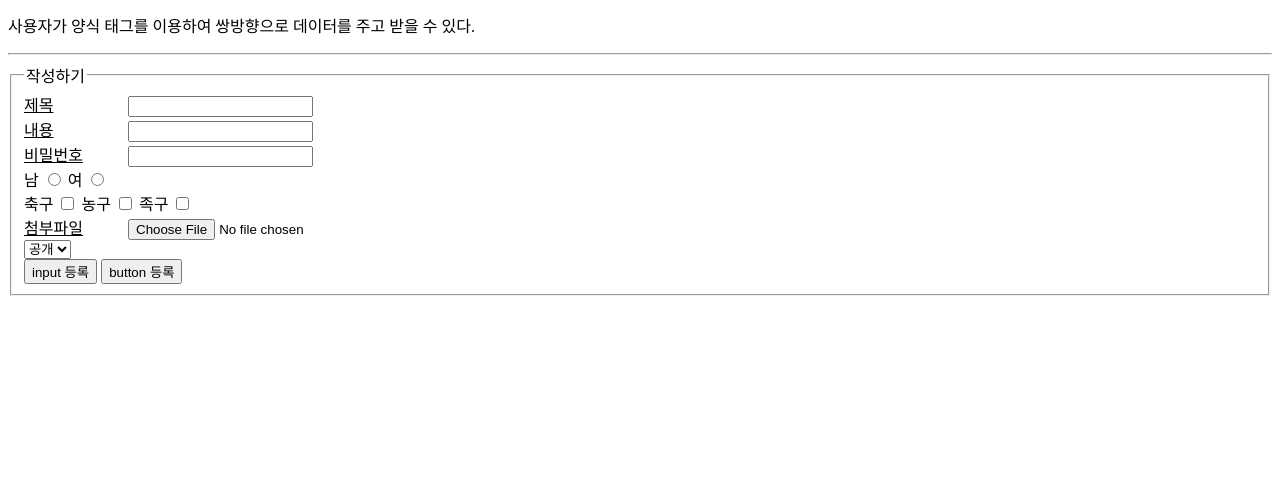
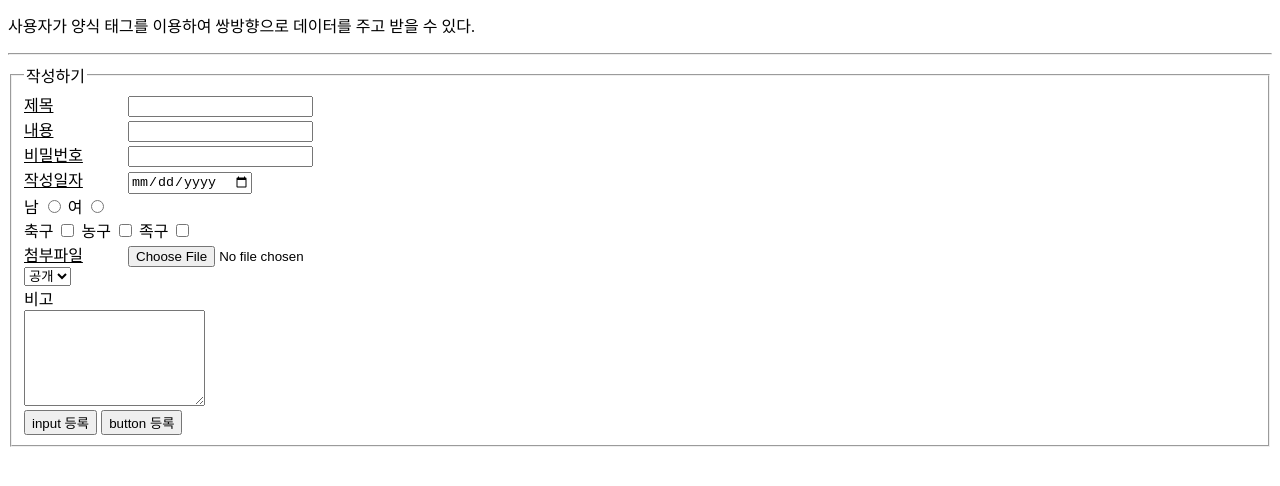
Before and after one commit to XII1071/XII1071-20241120_HtmlCssJS, a plain HTML site: page 09_form.html in a window 1280 px wide. Shown: the part 116-602 px from the top of the page. Drawn offline with Linux system fonts and the light colour scheme.

Commit message:
textarea

```diff
--- a/09_form.html
+++ b/09_form.html
@@ -42,6 +42,10 @@
           <input type="password" name="pass" id="pass" />
         </div>
         <div>
+          <label for="regDate" class="lbwidth">작성일자</label>
+          <input type="date" name="regDate" id="regDate" />
+        </div>
+        <div>
           <label for="male">남</label>
           <input type="radio" name="gender" id="male" value="남" />
 
@@ -68,6 +72,10 @@
             <option value="private">비밀</option>
           </select>
         </div>
+        <div>
+          <label for="bigo">비고</label><br />
+          <textarea name="bigo" id="bigo" rows="6"></textarea>
+        </div>
         <input type="button" value="input 등록" />
         <button type="submit">button 등록</button>
         <!-- type 속성에 button은 클릭 submit은 동작(form action에 링크 전송) reset은 초기화 -->
```
